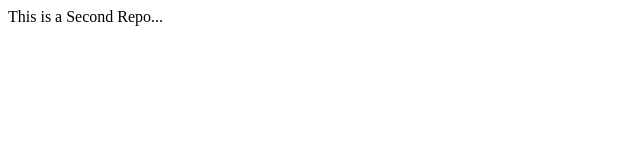
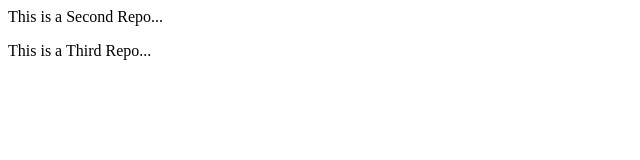
Before and after one commit to student-learning-python/localrepo, a plain HTML site: page index.html in a window 1280 px wide. Shown: the whole page, without its empty margins (0-640 px from the left). Drawn offline with Linux system fonts and the light colour scheme.

Commit message:
Add new feature

```diff
--- a/index.html
+++ b/index.html
@@ -1 +1,2 @@
 <p>This is a Second Repo...</p>
+<p>This is a Third Repo...</p>
```
